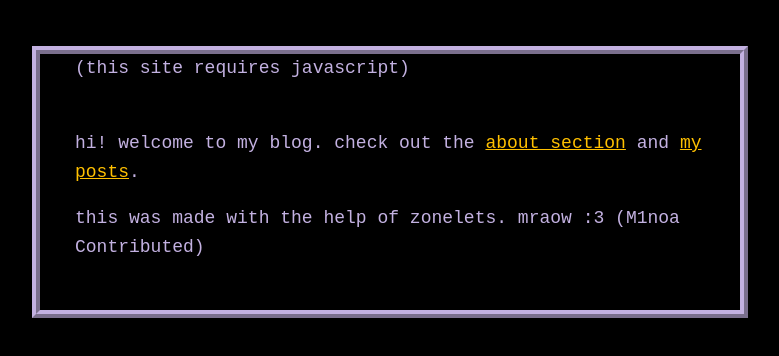
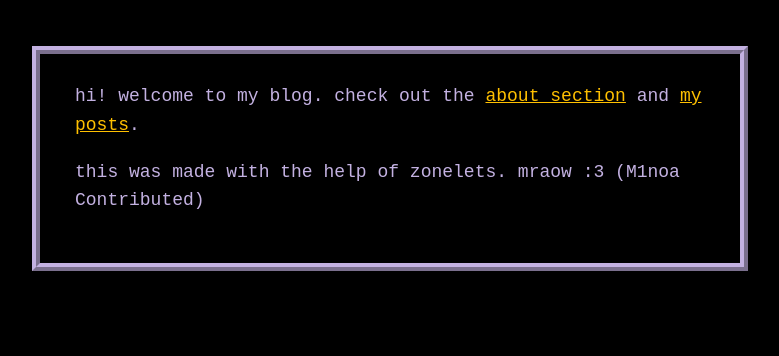
Before and after one commit to cybercrimecat/cybercrimecat.github.io, a website: page site/main.html in a window 1280 px wide. Shown: the whole page, without its empty margins (250-1029 px from the left). Drawn offline with Linux system fonts and the light colour scheme.

Commit message:
Update main.html

```diff
--- a/site/main.html
+++ b/site/main.html
@@ -9,7 +9,6 @@
   </head>
   <body>
     <div id="container">
-      <p id="header">(this site requires javascript)<p>
       <div id="content">
         <p>hi! welcome to my blog. check out the <a href=about.html>about section</a> and <a href=posts.html>my posts</a>.</p>
         <p>this was made with the help of zonelets. mraow :3    (M1noa Contributed)</p>
```
